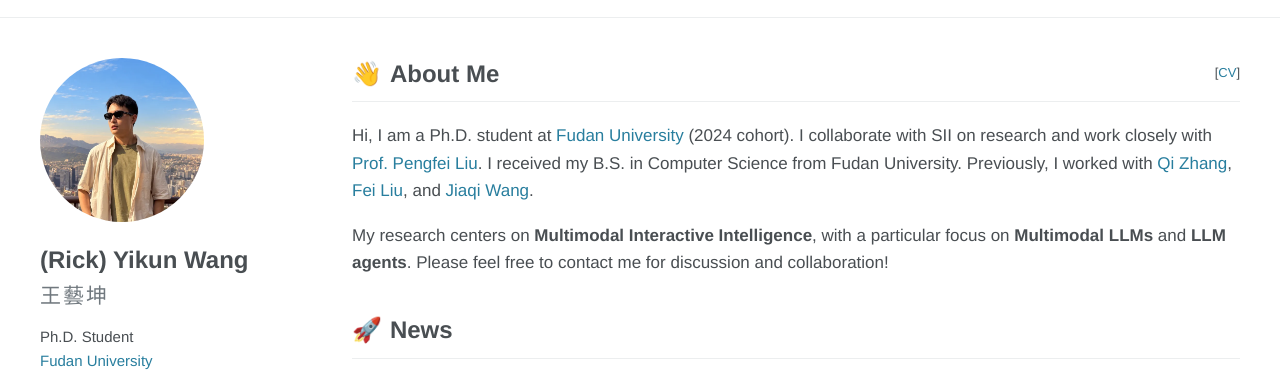
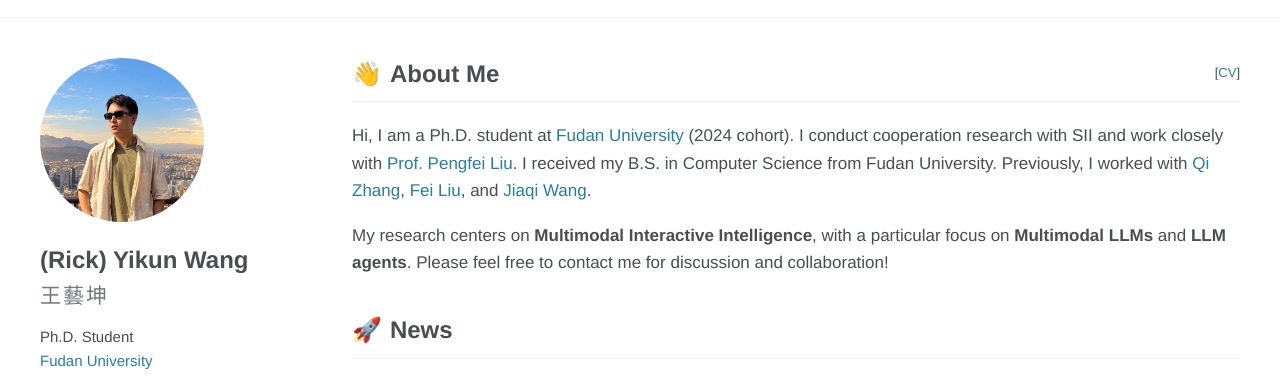
Before and after one commit to ekonwang/ekonwang.github.io, a plain HTML site: page index.html in a window 1280 px wide. Shown: the part 50-426 px from the top of the page. Drawn offline with Linux system fonts and the light colour scheme; some icons are missing.

Commit message:
Use requested SII research wording in bio

```diff
--- a/index.html
+++ b/index.html
@@ -80,7 +80,7 @@
       </aside>
       <main>
         <h2 id="about"><span class="section-emoji" aria-hidden="true">👋</span> About Me <small>[<a href="./assets/CV.pdf">CV</a>]</small></h2>
-        <p>Hi, I am a Ph.D. student at <a href="https://en.wikipedia.org/wiki/Fudan_University">Fudan University</a> (2024 cohort). I collaborate with SII on research and work closely with <a href="https://scholar.google.com/citations?user=oIz_CYEAAAAJ&hl=en" target="_blank" rel="noopener">Prof. Pengfei Liu</a>. I received my B.S. in Computer Science from Fudan University. Previously, I worked with <a href="https://scholar.google.com/citations?user=XfqR3yYAAAAJ&amp;hl=zh-CN" target="_blank" rel="noopener">Qi Zhang</a>, <a href="https://www.cs.emory.edu/~fliu40/" target="_blank" rel="noopener">Fei Liu</a>, and <a href="https://myownskyw7.github.io/" target="_blank" rel="noopener">Jiaqi Wang</a>.</p>
+        <p>Hi, I am a Ph.D. student at <a href="https://en.wikipedia.org/wiki/Fudan_University">Fudan University</a> (2024 cohort). I conduct cooperation research with SII and work closely with <a href="https://scholar.google.com/citations?user=oIz_CYEAAAAJ&hl=en" target="_blank" rel="noopener">Prof. Pengfei Liu</a>. I received my B.S. in Computer Science from Fudan University. Previously, I worked with <a href="https://scholar.google.com/citations?user=XfqR3yYAAAAJ&amp;hl=zh-CN" target="_blank" rel="noopener">Qi Zhang</a>, <a href="https://www.cs.emory.edu/~fliu40/" target="_blank" rel="noopener">Fei Liu</a>, and <a href="https://myownskyw7.github.io/" target="_blank" rel="noopener">Jiaqi Wang</a>.</p>
         <p>My research centers on <strong>Multimodal Interactive Intelligence</strong>, with a particular focus on <strong>Multimodal LLMs</strong> and <strong>LLM agents</strong>. Please feel free to contact me for discussion and collaboration!</p>
 
         <h2 id="news"><span class="section-emoji" aria-hidden="true">🚀</span> News</h2>
```
